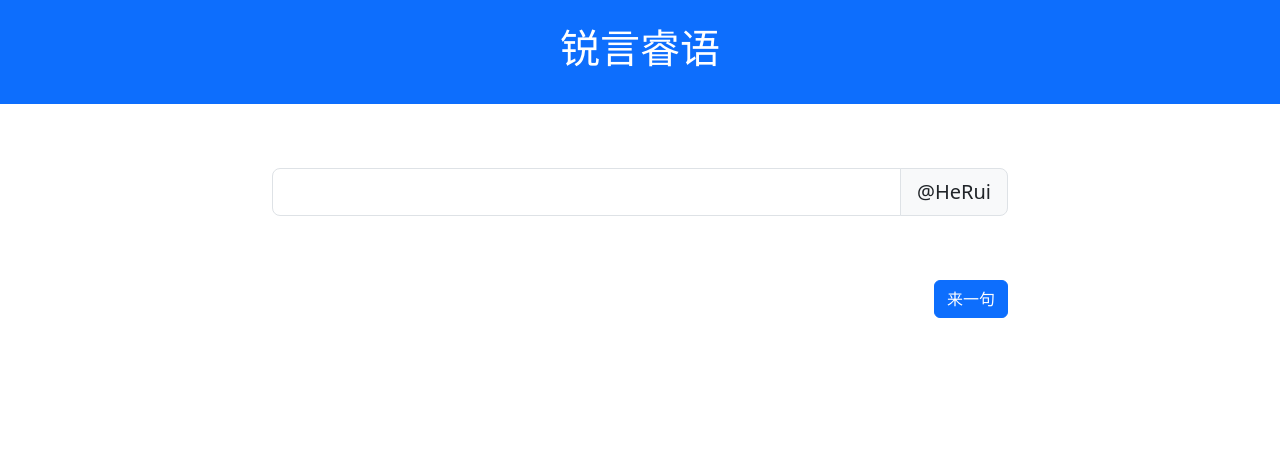
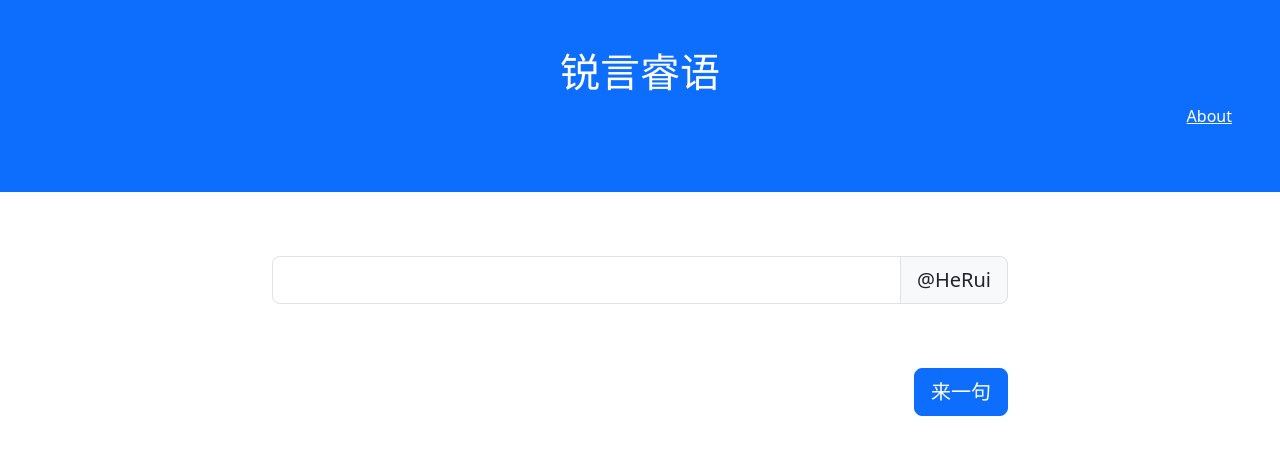
Before and after one commit to 57UU/herui_saying, a React (Create React App) app: page / in a window 1280 px wide. Shown: the top 454 px of the page. Built offline with nearby package versions, Linux system fonts and the light colour scheme.

Commit message:
optimize ui

```diff
--- a/src/App.js
+++ b/src/App.js
@@ -18,8 +18,11 @@ function App() {
 function Banner(){
   return (
   <>
-    <div className="container-fluid p-4 bg-primary text-white text-center">
+    <div className="container-fluid p-5 bg-primary text-white text-center">
       <h1>锐言睿语</h1>
+      <p class="  text-end">
+        <a class="text-white" href="https://github.com/57UU/herui_saying" target="_blank">About</a>
+      </p>
     </div>
   </>
   )
@@ -37,13 +40,13 @@ function Body(ruiSayingList,saying,saying_setter){
       <br/>
       <br/>
       <div className="input-group input-group-lg mb-3">
-        <input type="text" className="form-control" value={saying}/>
+        <input type="text" enabled="false" className="form-control" value={saying}/>
         <span className="input-group-text">@HeRui</span>
       </div>
       <br/>
       <br/>
       <div className='d-flex justify-content-end'>
-        <button type="button" className="btn btn-primary " onClick={()=>ButtonClick(ruiSayingList,saying_setter)}>来一句</button>
+        <button type="button" className="btn btn-primary btn-lg " onClick={()=>ButtonClick(ruiSayingList,saying_setter)}>来一句</button>
       </div>
 
     </div>
```
